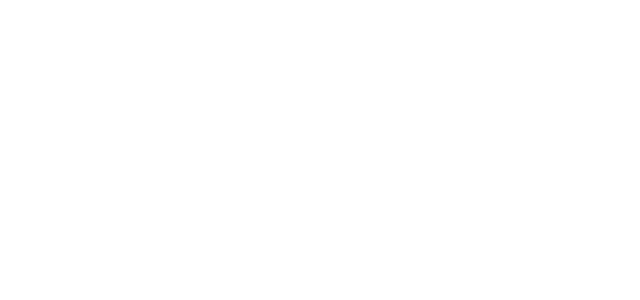
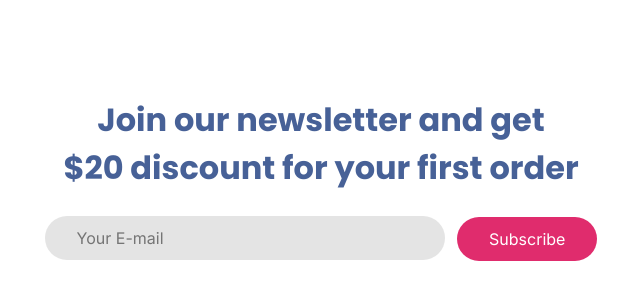
Before and after one commit to learnertariq/influencer-gear, a plain HTML site: page playground.html in a window 1280 px wide. Shown: the whole page, without its empty margins (319-959 px from the left). Drawn offline with Linux system fonts and the light colour scheme.

Commit message:
add news-letter section

```diff
--- a/playground.html
+++ b/playground.html
@@ -8,6 +8,7 @@
     <link rel="stylesheet" href="./styles/main.css" />
     <link rel="stylesheet" href="./styles/header.css" />
     <link rel="stylesheet" href="./styles/popular-collection.css" />
+    <link rel="stylesheet" href="./styles/news-letter.css" />
     <link rel="stylesheet" href="./styles/footer.css" />
   </head>
   <body>
@@ -18,8 +19,27 @@
     <!----------------------------
               Main Section
     ------------------------------>
-    <main class="main"></main>
-
+    <main class="main">
+      <!----------------------------
+               News Letter
+      ------------------------------>
+      <section class="section news-letter">
+        <h2 class="heading news-letter__heading">
+          Join our newsletter and get <br />
+          $20 discount for your first order
+        </h2>
+        <form action="" class="form news-letter__form">
+          <input
+            class="input"
+            type="email"
+            name=""
+            id=""
+            placeholder="Your E-mail"
+          />
+          <button class="btn btn--primary">Subscribe</button>
+        </form>
+      </section>
+    </main>
 
     <script
       src="https://kit.fontawesome.com/1f2f7857fb.js"
--- a/styles/header.css
+++ b/styles/header.css
@@ -87,9 +87,7 @@
     font-size: 1.5rem;
   }
 
-  .nav__icon-container {
-    display: none;
-  }
+
 
   /* hero area */
   .hero {
@@ -107,5 +105,8 @@
   }
 }
 
-@media screen and (min-width: 700px) {
+@media screen and (min-width: 900px) {
+  .nav__icon-container {
+    display: none;
+  }
 }
--- a/styles/main.css
+++ b/styles/main.css
@@ -49,7 +49,6 @@ h3 {
   padding: 16px;
   max-width: 1100px;
   margin: 5rem auto;
-
 }
 
 .flex {
@@ -73,11 +72,21 @@ h3 {
   padding: 0.8rem 2rem;
   font-weight: 500;
   vertical-align: middle;
+  cursor: pointer;
 }
 
 .btn--primary {
   background-color: var(--color-primary);
   color: var(--color-white);
+}
+
+.input {
+  outline: 0;
+  border-radius: 2rem;
+  padding: 0.8rem 2rem;
+  border: 0;
+  width: 100%;
+  background-color: #d3d3d399;
 }
 
 .link {
@@ -95,12 +104,10 @@ h3 {
 
 @media screen and (min-width: 700px) {
   .section {
-
     padding-left: 5%;
     padding-right: 5%;
   }
 }
 
 @media screen and (min-width: 700px) {
-
 }
--- /dev/null
+++ b/styles/news-letter.css
@@ -0,0 +1,29 @@
+.news-letter {
+  text-align: center;
+  max-width: 800px;
+}
+.news-letter__form {
+  vertical-align: middle;
+  margin-top: 1.5rem;
+}
+
+.news-letter__heading {
+  color: #476197;
+  font-size: 1.3rem;
+}
+
+.news-letter .input {
+  margin-bottom: 0.5rem;
+  max-width: 400px;
+}
+
+@media screen and (min-width: 700px) {
+  .news-letter__heading {
+    font-size: 2rem;
+  }
+
+  .news-letter .input {
+    margin-right: 0.5rem;
+    margin-bottom: 0;
+  }
+}
```
Also changed, not shown: components/news-letter.html (added, +19 -0 lines), index.html (+21 -0 lines).
